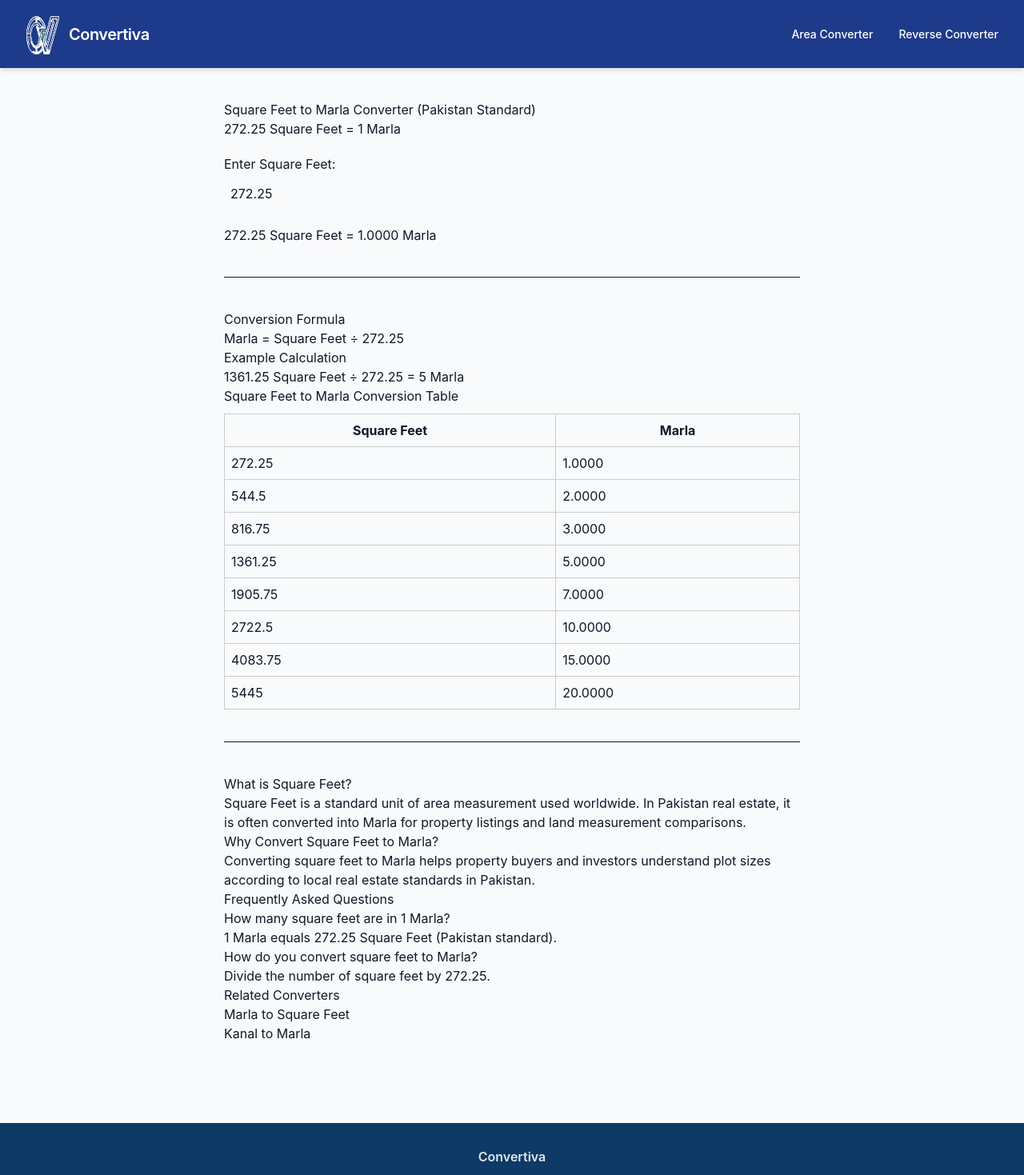
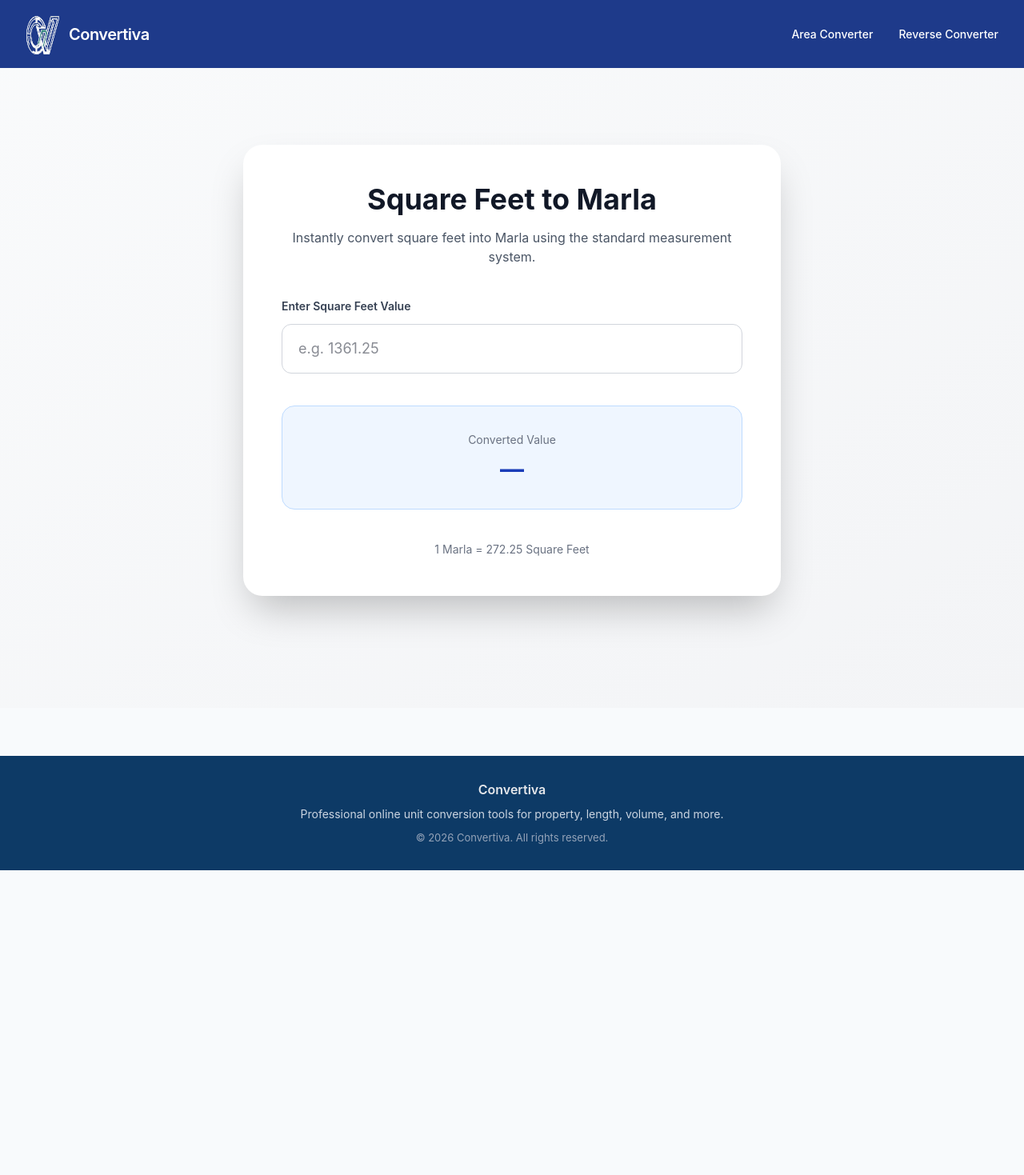
Before and after one commit to UnitTools/unit-tools, a Next.js app: page /square-feet-to-marla in a window 1280 px wide. Shown: the top 1469 px of the page at 80% size. After the commit the page ends 1088 px from the top, so only its background shows below. Built offline with nearby package versions, Linux system fonts and the light colour scheme.

Commit message:
UPdated both converters design completely

```diff
--- a/app/marla-to-square-feet/MarlaConverter.tsx
+++ b/app/marla-to-square-feet/MarlaConverter.tsx
@@ -1,23 +1,59 @@
-'use client'
+"use client";
 
-import { useState } from 'react'
+import { useState } from "react";
 
 export default function MarlaConverter() {
-  const [marla, setMarla] = useState<number>(1)
-  const squareFeet = marla * 272.25
+  const [marla, setMarla] = useState("");
+  const conversionRate = 272.25;
+
+  const squareFeet =
+    marla !== "" ? (parseFloat(marla) * conversionRate).toFixed(2) : "";
 
   return (
-    <div style={{ marginTop: '20px' }}>
-      <label>Enter Marla:</label>
-      <input
-        type="number"
-        value={marla}
-        onChange={(e) => setMarla(Number(e.target.value))}
-        style={{ display: 'block', padding: '8px', marginTop: '5px', width: '100%' }}
-      />
-      <h2 style={{ marginTop: '20px' }}>
-        {marla} Marla = {squareFeet.toFixed(2)} Square Feet
-      </h2>
-    </div>
-  )
+    <main className="min-h-screen bg-gradient-to-br from-gray-50 to-gray-100 py-24 px-6">
+      <div className="max-w-2xl mx-auto">
+
+        <div className="bg-white rounded-3xl shadow-2xl p-12 transition-all duration-300">
+
+          <h1 className="text-4xl font-bold text-center mb-4">
+            Marla to Square Feet
+          </h1>
+
+          <p className="text-center text-gray-600 mb-10">
+            Instantly convert Marla into square feet using the standard
+            measurement used in Pakistan.
+          </p>
+
+          {/* Input */}
+          <div className="space-y-3">
+            <label className="block text-sm font-semibold text-gray-700">
+              Enter Marla Value
+            </label>
+
+            <input
+              type="number"
+              value={marla}
+              onChange={(e) => setMarla(e.target.value)}
+              placeholder="e.g. 5"
+              className="w-full rounded-xl border border-gray-300 px-5 py-4 text-lg focus:outline-none focus:ring-2 focus:ring-blue-700 focus:border-blue-700 transition-all"
+            />
+          </div>
+
+          {/* Result */}
+          <div className="mt-10 bg-blue-50 border border-blue-200 rounded-2xl p-8 text-center transition-all">
+            <p className="text-sm text-gray-500 mb-2">Converted Value</p>
+            <p className="text-3xl font-bold text-blue-800">
+              {squareFeet ? `${squareFeet} sq ft` : "—"}
+            </p>
+          </div>
+
+          {/* Info */}
+          <div className="mt-10 text-center text-gray-500 text-sm">
+            1 Marla = 272.25 Square Feet
+          </div>
+
+        </div>
+      </div>
+    </main>
+  );
 }
--- a/app/marla-to-square-feet/page.tsx
+++ b/app/marla-to-square-feet/page.tsx
@@ -1,86 +1,12 @@
-import type { Metadata } from 'next'
-import MarlaConverter from './MarlaConverter'
+import type { Metadata } from "next";
+import MarlaConverter from "./MarlaConverter";
 
 export const metadata: Metadata = {
-  title: 'Marla to Square Feet Converter (Pakistan Standard)',
+  title: "Marla to Square Feet Converter – Convertiva",
   description:
-    'Convert Marla to Square Feet instantly using Pakistan standard measurement. 1 Marla = 272.25 square feet. Includes conversion table and examples.',
-  keywords: [
-    'marla to square feet',
-    'marla converter Pakistan',
-    'marla to sq ft',
-    'property calculator Pakistan',
-    'real estate converter',
-  ],
-}
+    "Convert Marla to Square Feet instantly using the Pakistan standard. 1 Marla = 272.25 square feet. Fast and accurate online calculator.",
+};
 
 export default function Page() {
-  return (
-    <div style={{ padding: '40px', maxWidth: '800px', margin: 'auto' }}>
-      <b><h1>Marla to Square Feet Converter (Pakistan Standard)</h1></b>
-      {/* Client-side Calculator */}
-      <MarlaConverter />
-
-      {/* Formula */}
-      <hr style={{ margin: '40px 0' }} />
-      <h2><b>Conversion Formula</b></h2>
-      <p>Square Feet = Marla × 272.25</p>
-
-      {/* Example */}
-      <br /><h2><b>Example Calculation</b></h2>
-      <p>5 Marla × 272.25 = 1361.25 Square Feet</p>
-
-      {/* Conversion Table */}
-      <br /><h2><b>Marla to Square Feet Conversion Table</b></h2>
-      <table style={{ width: '100%', borderCollapse: 'collapse', marginTop: '10px' }}>
-        <thead>
-          <tr>
-            <th style={{ border: '1px solid #ccc', padding: '8px' }}>Marla</th>
-            <th style={{ border: '1px solid #ccc', padding: '8px' }}>Square Feet</th>
-          </tr>
-        </thead>
-        <tbody>
-          {[1, 2, 3, 5, 7, 10, 15, 20].map((value) => (
-            <tr key={value}>
-              <td style={{ border: '1px solid #ccc', padding: '8px' }}>{value}</td>
-              <td style={{ border: '1px solid #ccc', padding: '8px' }}>
-                {(value * 272.25).toFixed(2)}
-              </td>
-            </tr>
-          ))}
-        </tbody>
-      </table>
-
-      {/* Additional Content for SEO */}
-      <hr style={{ margin: '40px 0' }} />
-      <br /><h2><b>What is a Marla?</b></h2>
-      <p>
-        A Marla is a traditional unit of area widely used in Pakistan for measuring residential and
-        commercial plots. 1 Marla equals 272.25 square feet in most regions. It is commonly used
-        in real estate, construction planning, and property listings.
-      </p>
-
-      <br /><h2><b>Why Convert Marla to Square Feet?</b></h2>
-      <p>
-        Converting Marla to Square Feet helps buyers, builders, and architects understand property
-        sizes accurately, calculate construction material requirements, and compare properties
-        more effectively.
-      </p>
-
-      {/* FAQ Section */}
-      <br /><h2><b>Frequently Asked Questions:</b></h2><br />
-      <h3><b>How many square feet are in 1 Marla?</b></h3>
-      <p>1 Marla = 272.25 Square Feet (Pakistan Standard)</p>
-
-      <br /><h3><b>How do you convert Marla to Square Feet?</b></h3>
-      <p>Multiply the number of Marla by 272.25 to get the square feet value.</p>
-
-      {/* Related Links */}
-      <br /><h2><b>Related Converters</b></h2>
-      <ul>
-        <li><a href="/square-feet-to-marla">Square Feet to Marla</a></li>
-        <li><a href="/kanal-to-marla">Kanal to Marla</a></li>
-      </ul>
-    </div>
-  )
+  return <MarlaConverter />;
 }
--- a/app/square-feet-to-marla/SquareFeetConverter.tsx
+++ b/app/square-feet-to-marla/SquareFeetConverter.tsx
@@ -1,24 +1,61 @@
-'use client'
+"use client";
 
-import { useState } from 'react'
+import { useState } from "react";
 
 export default function SquareFeetConverter() {
-  const [squareFeet, setSquareFeet] = useState<number>(272.25)
-  const marla = squareFeet / 272.25
+  const [squareFeet, setSquareFeet] = useState("");
+  const conversionRate = 272.25;
+
+  const marla =
+    squareFeet !== ""
+      ? (parseFloat(squareFeet) / conversionRate).toFixed(4)
+      : "";
 
   return (
-    <div style={{ marginTop: '20px' }}>
-      <label>Enter Square Feet:</label>
-      <input
-        type="number"
-        value={squareFeet}
-        onChange={(e) => setSquareFeet(Number(e.target.value))}
-        style={{ display: 'block', padding: '8px', marginTop: '5px', width: '100%' }}
-      />
+    <main className="min-h-screen bg-gradient-to-br from-gray-50 to-gray-100 py-24 px-6">
+      <div className="max-w-2xl mx-auto">
 
-      <h2 style={{ marginTop: '20px' }}>
-        {squareFeet} Square Feet = {marla.toFixed(4)} Marla
-      </h2>
-    </div>
-  )
+        <div className="bg-white rounded-3xl shadow-2xl p-12 transition-all duration-300">
+
+          <h1 className="text-4xl font-bold text-center mb-4">
+            Square Feet to Marla
+          </h1>
+
+          <p className="text-center text-gray-600 mb-10">
+            Instantly convert square feet into Marla using the standard
+            measurement system.
+          </p>
+
+          {/* Input */}
+          <div className="space-y-3">
+            <label className="block text-sm font-semibold text-gray-700">
+              Enter Square Feet Value
+            </label>
+
+            <input
+              type="number"
+              value={squareFeet}
+              onChange={(e) => setSquareFeet(e.target.value)}
+              placeholder="e.g. 1361.25"
+              className="w-full rounded-xl border border-gray-300 px-5 py-4 text-lg focus:outline-none focus:ring-2 focus:ring-blue-700 focus:border-blue-700 transition-all"
+            />
+          </div>
+
+          {/* Result */}
+          <div className="mt-10 bg-blue-50 border border-blue-200 rounded-2xl p-8 text-center transition-all">
+            <p className="text-sm text-gray-500 mb-2">Converted Value</p>
+            <p className="text-3xl font-bold text-blue-800">
+              {marla ? `${marla} Marla` : "—"}
+            </p>
+          </div>
+
+          {/* Info */}
+          <div className="mt-10 text-center text-gray-500 text-sm">
+            1 Marla = 272.25 Square Feet
+          </div>
+
+        </div>
+      </div>
+    </main>
+  );
 }
--- a/app/square-feet-to-marla/page.tsx
+++ b/app/square-feet-to-marla/page.tsx
@@ -1,88 +1,12 @@
-import type { Metadata } from 'next'
-import SquareFeetConverter from './SquareFeetConverter'
+import type { Metadata } from "next";
+import SquareFeetConverter from "./SquareFeetConverter";
 
 export const metadata: Metadata = {
-  title: 'Square Feet to Marla Converter (Pakistan Standard)',
+  title: "Square Feet to Marla Converter – Convertiva",
   description:
-    'Convert Square Feet to Marla instantly using Pakistan standard measurement. 272.25 square feet equals 1 Marla. Includes formula, table, and examples.',
-  keywords: [
-    'square feet to marla',
-    'sq ft to marla',
-    'marla converter Pakistan',
-    'property calculator Pakistan',
-  ],
-}
+    "Convert Square Feet to Marla instantly using the Pakistan standard. Fast, accurate, and free online conversion tool.",
+};
 
 export default function Page() {
-  return (
-    <div style={{ padding: '40px', maxWidth: '800px', margin: 'auto' }}>
-      <h1>Square Feet to Marla Converter (Pakistan Standard)</h1>
-
-      <p>272.25 Square Feet = 1 Marla</p>
-
-      {/* Calculator */}
-      <SquareFeetConverter />
-
-      {/* Formula */}
-      <hr style={{ margin: '40px 0' }} />
-      <h2>Conversion Formula</h2>
-      <p>Marla = Square Feet ÷ 272.25</p>
-
-      {/* Example */}
-      <h2>Example Calculation</h2>
-      <p>1361.25 Square Feet ÷ 272.25 = 5 Marla</p>
-
-      {/* Conversion Table */}
-      <h2>Square Feet to Marla Conversion Table</h2>
-      <table style={{ width: '100%', borderCollapse: 'collapse', marginTop: '10px' }}>
-        <thead>
-          <tr>
-            <th style={{ border: '1px solid #ccc', padding: '8px' }}>Square Feet</th>
-            <th style={{ border: '1px solid #ccc', padding: '8px' }}>Marla</th>
-          </tr>
-        </thead>
-        <tbody>
-          {[272.25, 544.5, 816.75, 1361.25, 1905.75, 2722.5, 4083.75, 5445].map((value) => (
-            <tr key={value}>
-              <td style={{ border: '1px solid #ccc', padding: '8px' }}>{value}</td>
-              <td style={{ border: '1px solid #ccc', padding: '8px' }}>
-                {(value / 272.25).toFixed(4)}
-              </td>
-            </tr>
-          ))}
-        </tbody>
-      </table>
-
-      {/* SEO Content */}
-      <hr style={{ margin: '40px 0' }} />
-      <h2>What is Square Feet?</h2>
-      <p>
-        Square Feet is a standard unit of area measurement used worldwide.
-        In Pakistan real estate, it is often converted into Marla for property listings
-        and land measurement comparisons.
-      </p>
-
-      <h2>Why Convert Square Feet to Marla?</h2>
-      <p>
-        Converting square feet to Marla helps property buyers and investors
-        understand plot sizes according to local real estate standards in Pakistan.
-      </p>
-
-      {/* FAQ */}
-      <h2>Frequently Asked Questions</h2>
-
-      <h3>How many square feet are in 1 Marla?</h3>
-      <p>1 Marla equals 272.25 Square Feet (Pakistan standard).</p>
-
-      <h3>How do you convert square feet to Marla?</h3>
-      <p>Divide the number of square feet by 272.25.</p>
-
-      {/* Internal Linking */}
-      <h2>Related Converters</h2>
-      <ul>
-        <li><a href="/marla-to-square-feet">Marla to Square Feet</a></li>
-        <li><a href="/kanal-to-marla">Kanal to Marla</a></li>
-      </ul>
-    </div>
-  )
+  return <SquareFeetConverter />;
 }
```
